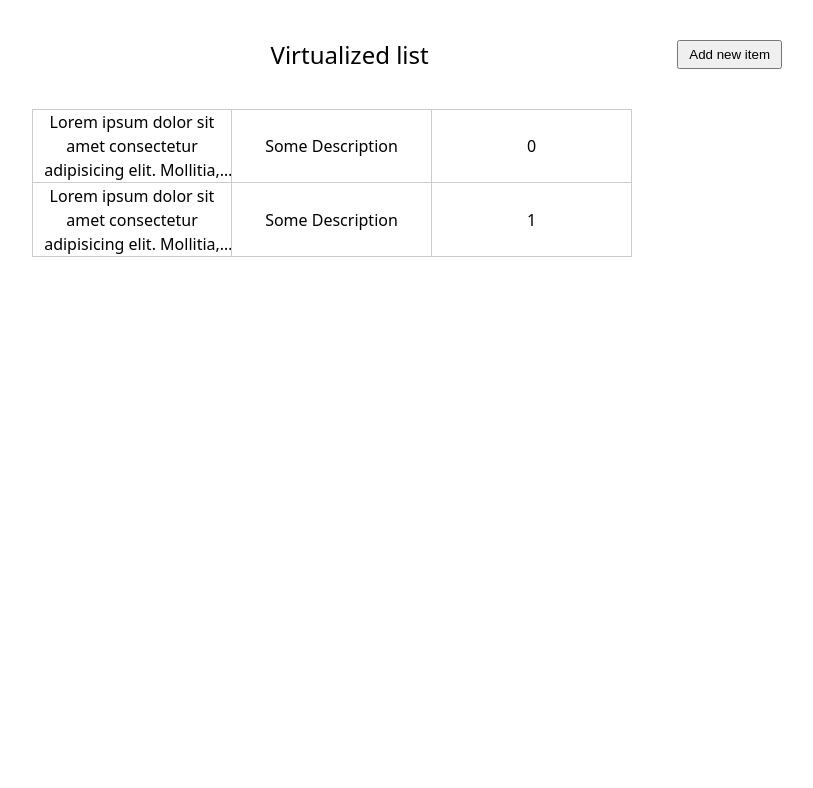
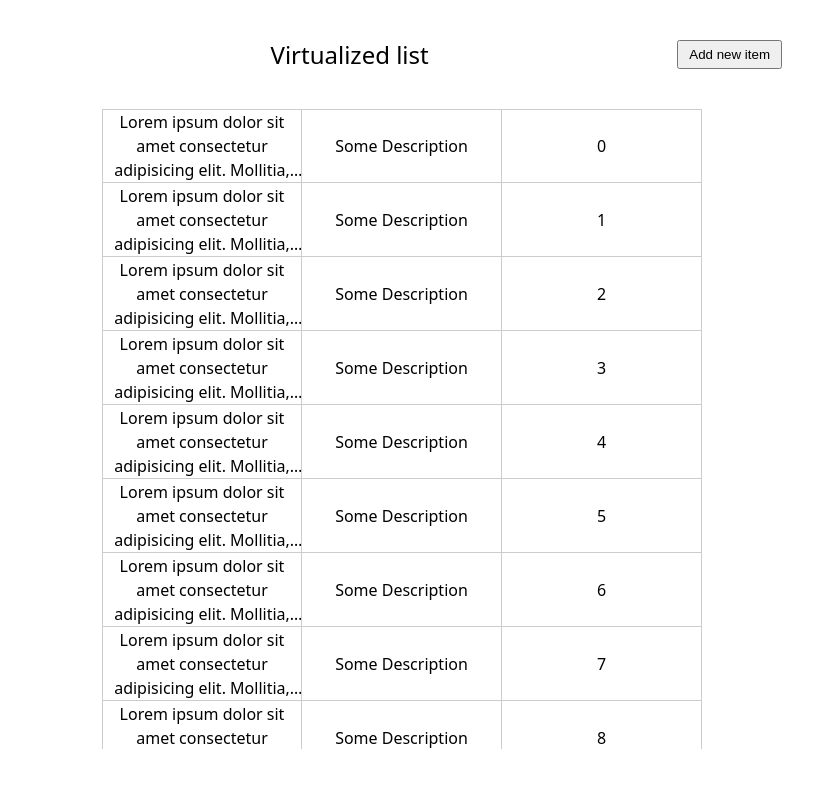
Before and after one commit to panoskouff/react-virtualized-list, a Next.js app: page / in a window 1280 px wide. Shown: the top 788 px of the page, without its empty margins (228-1041 px from the left). Built offline with nearby package versions, Linux system fonts and the light colour scheme.

Commit message:
working virtualized list prototype

```diff
--- a/src/app/(root)/home.module.scss
+++ b/src/app/(root)/home.module.scss
@@ -18,3 +18,8 @@
   padding: 5px 10px;
   cursor: pointer;
 }
+
+.centerGrid {
+  display: flex;
+  justify-content: center;
+}
--- a/src/app/(root)/page.tsx
+++ b/src/app/(root)/page.tsx
@@ -2,7 +2,7 @@ import styles from './home.module.scss'
 import { PageWrapper } from '../../components/PageWrapper/PageWrapper'
 import { VirtualizedGrid } from '../../components/VirtualizedGrid/VirtualizedGrid'
 
-const data = Array.from({ length: 1 * 2 }).map((_, index) => [
+const data = Array.from({ length: 100 * 1000 }).map((_, index) => [
   'Lorem ipsum dolor sit amet consectetur adipisicing elit. Mollitia, incidunt! Lorem ipsum dolor sit amet consectetur, adipisicing elit. Accusantium, atque!',
   'Some Description',
   index.toString(),
@@ -21,7 +21,15 @@ export default function HomePage() {
         </div>
       </div>
 
-      <VirtualizedGrid data={data} cellWidth={200} cellHeight={74} />
+      <div className={styles.centerGrid}>
+        <VirtualizedGrid
+          data={data}
+          gridWidth={620}
+          gridHeight={700}
+          cellWidth={200}
+          cellHeight={74}
+        />
+      </div>
     </PageWrapper>
   )
 }
--- a/src/components/VirtualizedGrid/VirtualizedGrid.tsx
+++ b/src/components/VirtualizedGrid/VirtualizedGrid.tsx
@@ -1,34 +1,89 @@
+'use client'
+
+import React, { useState, useEffect, useRef } from 'react'
 import styles from './VirtualizedGrid.module.scss'
 import { classNames } from '#/utils'
 
 type Props = {
   data: string[][]
+  gridHeight: number
+  gridWidth: number
   cellWidth: number
   cellHeight: number
 }
 
 export const VirtualizedGrid: React.FC<Props> = ({
   data,
+  gridHeight,
+  gridWidth,
   cellHeight,
   cellWidth,
 }) => {
-  console.log('render')
+  const [visibleData, setVisibleData] = useState<string[][]>([])
+  const [scrollPosition, setScrollPosition] = useState(0)
+  const containerRef = useRef<HTMLDivElement>(null)
 
-  const itemAmountPerRow = data[0].length
+  const bufferRowCount = 4
+  const amountOfRowsToRender =
+    Math.floor(gridHeight / cellHeight) + 2 * bufferRowCount
+
+  useEffect(() => {
+    const startIndex = Math.max(
+      0,
+      Math.floor(scrollPosition / cellHeight) - bufferRowCount,
+    )
+
+    const endIndex = Math.min(data.length, startIndex + amountOfRowsToRender)
+
+    setVisibleData(data.slice(startIndex, endIndex))
+  }, [scrollPosition, data, amountOfRowsToRender, cellHeight])
+
+  useEffect(() => {
+    const onScroll = () => {
+      if (containerRef.current) {
+        setScrollPosition(containerRef.current.scrollTop)
+      }
+    }
+
+    const container = containerRef.current
+    container?.addEventListener('scroll', onScroll)
+
+    return () => {
+      container?.removeEventListener('scroll', onScroll)
+    }
+  }, [])
+
+  const scrollMaxHeight = data.length * cellHeight
+  const scrollMaxWidth = data[0].length * cellWidth
 
   return (
     <div
+      ref={containerRef}
       className={styles.container}
-      style={{ width: itemAmountPerRow * cellWidth }}
+      style={{ width: gridWidth, height: gridHeight, overflow: 'auto' }}
     >
-      {data.map((item, index) =>
-        item.map((text, index2) => {
-          const isFirstRowItem = index === 0
-          const isFirstColumnItem = index2 === 0
+      <div
+        style={{
+          width: scrollMaxWidth,
+          height: scrollMaxHeight,
+          position: 'relative',
+        }}
+      >
+        {visibleData.map((row, rowIndex) =>
+          row.map((text, columnIndex) => {
+            const actualStartIndex = Math.max(
+              0,
+              Math.floor(scrollPosition / cellHeight) - bufferRowCount,
+            )
+            const top = (rowIndex + actualStartIndex) * cellHeight
+
+            const left = columnIndex * cellWidth
+            const isFirstRowItem = rowIndex === 0 && actualStartIndex === 0
+            const isFirstColumnItem = columnIndex === 0
 
             return (
               <div
-              key={index2}
+                key={`${rowIndex}-${columnIndex}`}
                 className={classNames(
                   styles.gridItem,
                   isFirstRowItem ? styles.firstRowItem : undefined,
@@ -37,8 +92,9 @@ export const VirtualizedGrid: React.FC<Props> = ({
                 style={{
                   width: cellWidth,
                   height: cellHeight,
-                top: index * cellHeight,
-                left: index2 * cellWidth,
+                  position: 'absolute',
+                  top: top,
+                  left: left,
                 }}
               >
                 <div className={styles.textContainer}>{text}</div>
@@ -47,7 +103,6 @@ export const VirtualizedGrid: React.FC<Props> = ({
           }),
         )}
       </div>
+    </div>
   )
 }
-
-//
```
Lines whose indentation alone changed are shown as unchanged.
